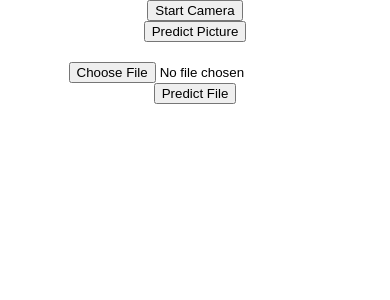
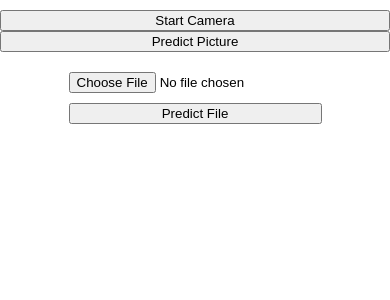
Before and after one commit to RafffEden/MSPR_2, a Flask app: page / in a window 390 px wide. Shown: the part 79-379 px from the top of the page. Run offline with Flask 3, Linux system fonts and the light colour scheme; parts of the project's set-up code (start-up, migrations or seed data) failed here and were passed over.

Commit message:
essaie responsive

```diff
--- a/static/script.js
+++ b/static/script.js
@@ -1,5 +1,6 @@
 function startCamera() {
-    navigator.mediaDevices.getUserMedia({ video: true })
+    var constraints = { video: { facingMode: 'environment' } };
+    navigator.mediaDevices.getUserMedia(constraints)
         .then(function(stream) {
             // Create a video element to display the camera feed
             var videoElement = document.createElement('video');
--- a/static/style.css
+++ b/static/style.css
@@ -81,8 +81,34 @@ img {
 
 /* Media query for smaller screens */
 @media only screen and (max-width: 600px) {
+    /* Responsive styles */
     /* Hide logo on smaller screens */
     #logo {
         display: none;
     }
+    /* Adjust header */
+    header img {
+        width: 100%;
+    }
+
+    /* Center column */
+    .center-column {
+        text-align: center;
+    }
+
+    /* File input */
+    #file-input {
+        margin-bottom: 10px;
+    }
+
+    /* Camera preview */
+    #camera-preview {
+        margin-bottom: 10px;
+    }
+
+    /* Buttons */
+    button {
+        width: 100%;
+    }
 }
+}
```
Also changed, not shown: uploads/uploaded_image.png.
